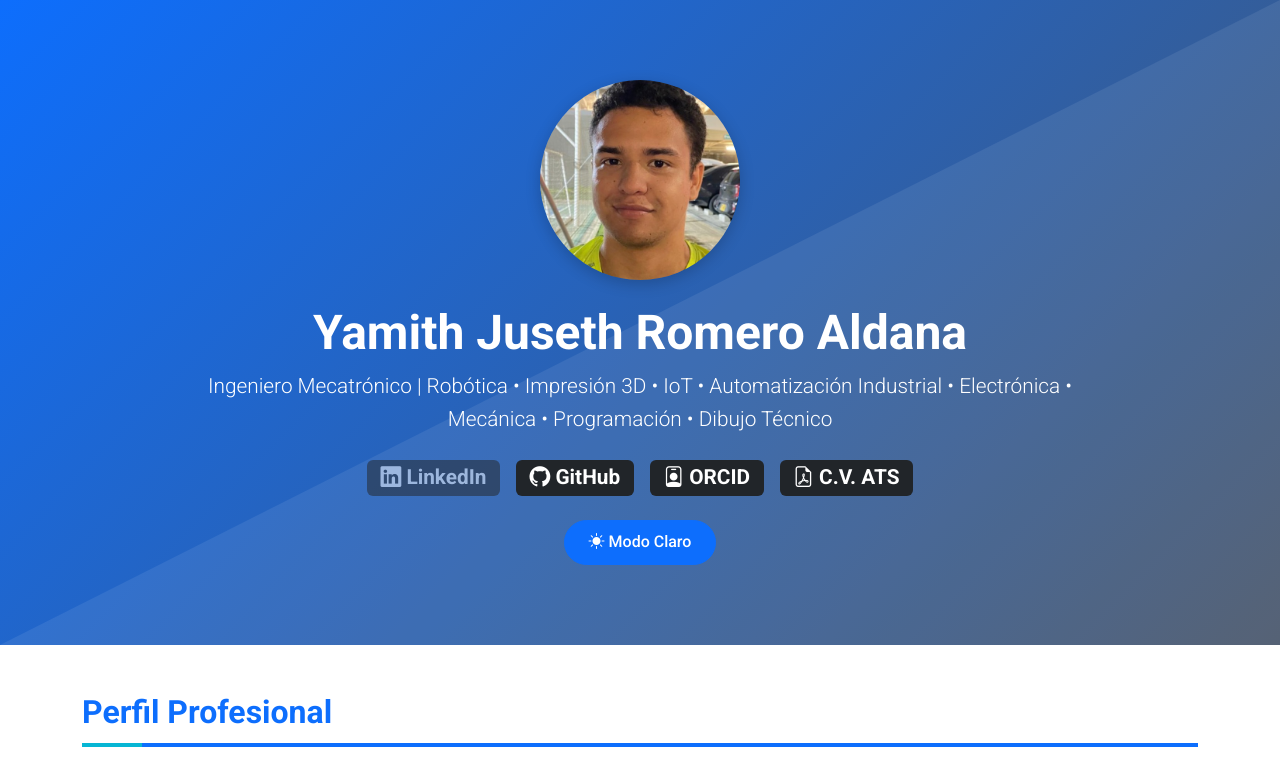
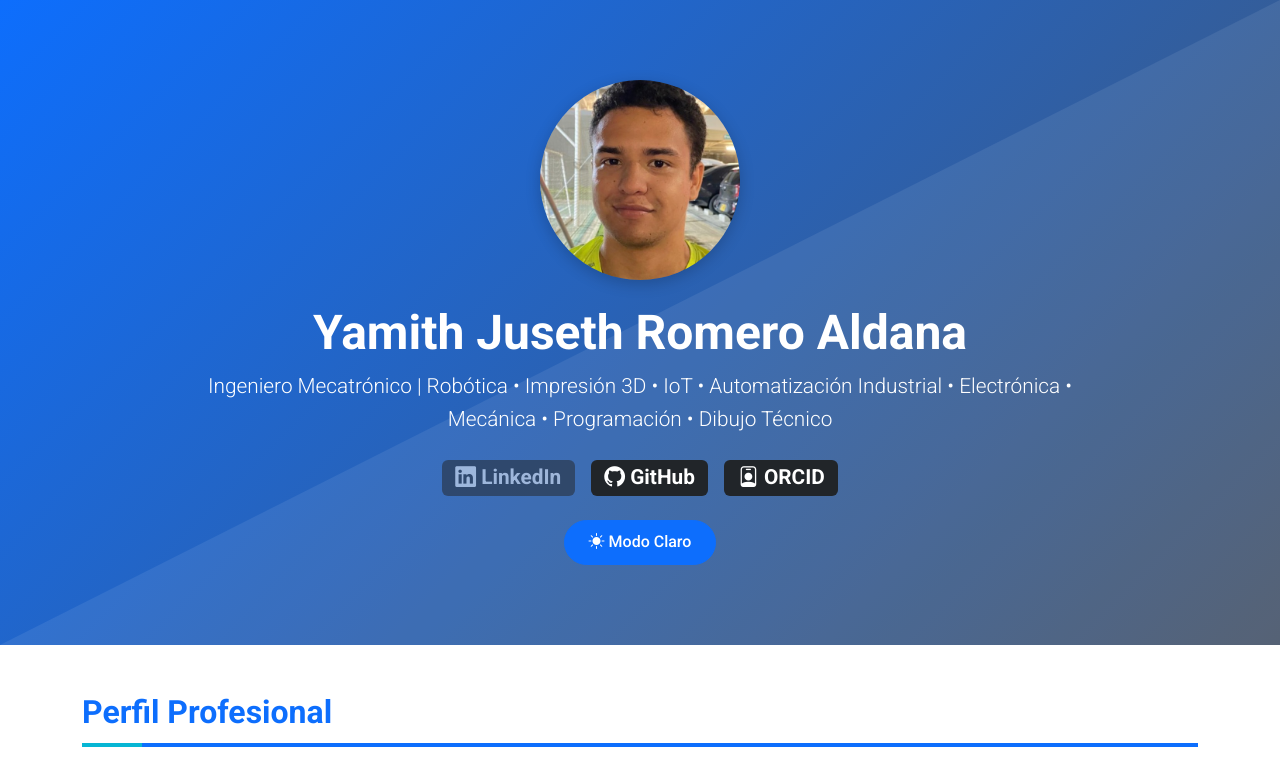
Before and after one commit to YamithR/C.V.-YamithR, a plain HTML site: page index.html in a window 1280 px wide. Shown: the top 776 px of the page. Drawn offline with nearby package versions, Linux system fonts and the light colour scheme.

Commit message:
HOT FIX rev 1

```diff
--- a/index.html
+++ b/index.html
@@ -46,7 +46,6 @@
                 <a href="https://www.linkedin.com/in/yamith-romero" target="_blank" class="badge bg-dark text-white contact-icon text-decoration-none disabled" aria-disabled="true" tabindex="-1" style="pointer-events: none; opacity: 0.5; filter: grayscale(100%);"><i class="bi bi-linkedin"></i> LinkedIn</a>
                 <a href="https://github.com/YamithR" target="_blank" class="badge bg-dark text-white contact-icon text-decoration-none"><i class="bi bi-github"></i> GitHub</a>
                 <a href="https://orcid.org/0000-0001-9002-533X" target="_blank" class="badge bg-dark text-white contact-icon text-decoration-none"><i class="bi bi-person-badge"></i> ORCID</a>
-                <a href="assets\docs\CV ATS\CV-YamithJRA2026.pdf" target="_blank" class="badge bg-dark text-white contact-icon text-decoration-none"><i class="bi bi-file-earmark-pdf"></i> C.V. ATS</a>
 
             </div>
             <div class="mt-4">
```
